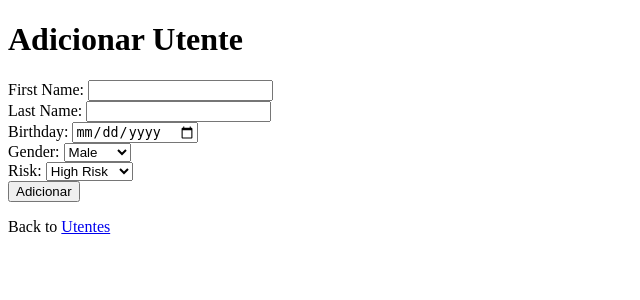
After one commit to GoncaloCSilva/Detect-id, a Django app: page /adicionarUtente in a window 1280 px wide. The commit adds this page. Shown: the top 300 px of the page, without its empty margins (0-640 px from the left). Run offline with Django 5.2, Linux system fonts and the light colour scheme.

Commit message:
Adicionar Utentes - POST

```diff
--- /dev/null
+++ b/my_detectID/utentes/templates/adicionarUtente.html
@@ -0,0 +1,45 @@
+{% extends "master.html" %}
+
+{% block title %}
+    My Detect.Id - Adicionar Utente
+{% endblock %}
+
+{% block content %}
+  <h1>Adicionar Utente</h1>
+
+  <form method="POST"action="{% url 'adicionarUtente' %}">
+    <label for="firstname">First Name:</label>
+    <input type="text" id="firstname" name="firstname" required>
+
+    <br>
+
+    <label for="lastname">Last Name:</label>
+    <input type="text" id="lastname" name="lastname" required>
+    <br>
+
+    <label for="birthday">Birthday:</label>
+    <input type="date" id="birthday" name="birthday" required>
+    <br>
+
+    <label for="gender">Gender:</label>
+    <select id="gender" name="gender" required>
+      <option value="Male">Male</option>
+      <option value="Female">Female</option>
+      <option value="Other">Other</option>
+    </select>
+    <br>
+
+    <label for="risk">Risk:</label>
+    <select id="risk" name="risk" required>
+      <option value="High Risk">High Risk</option>
+      <option value="Some Risk">Some Risk</option>
+      <option value="No Risk">No Risk</option>
+    </select>
+    <br>
+
+    <button type="submit">Adicionar</button>
+  </form>
+
+  <p>Back to <a href="/utentes">Utentes</a></p>
+
+{% endblock %}
--- a/my_detectID/utentes/templates/details.html
+++ b/my_detectID/utentes/templates/details.html
@@ -1,7 +1,7 @@
 {% extends "master.html" %}
 
 {% block title %}
-  Details about {{ mymember.firstname }} {{ mymember.lastname }}
+  My Detect.Id - Details about {{ mymember.firstname }} {{ mymember.lastname }}
 {% endblock %}
 
 
--- a/my_detectID/utentes/templates/main.html
+++ b/my_detectID/utentes/templates/main.html
@@ -1,7 +1,7 @@
 {% extends "master.html" %}
 
 {% block title %}
-  My Tennis Club
+  My Detect.Id
 {% endblock %}
 
 
--- a/my_detectID/utentes/templates/utentes.html
+++ b/my_detectID/utentes/templates/utentes.html
@@ -7,7 +7,9 @@
 
 {% block content %}
 
-<p><a href="/">HOME</a></p>
+<p><a href="/">HOME</a>
+  <a href="/adicionarUtente">Adicionar Utente</a>
+</p>
 
   <h1 style="margin-left: 15%;">Utentes</h1>
 
--- a/my_detectID/utentes/urls.py
+++ b/my_detectID/utentes/urls.py
@@ -5,5 +5,6 @@ urlpatterns = [
     path('utentes/', views.utentes, name='utentes'),
     path('utentes/details/<int:id>', views.details, name='details'),
     path('', views.main, name='main'),
+    path('adicionarUtente', views.adicionarUtente, name='adicionarUtente'),
 
 ]
--- a/my_detectID/utentes/views.py
+++ b/my_detectID/utentes/views.py
@@ -1,5 +1,6 @@
-from django.shortcuts import render
+from django.shortcuts import render,redirect
 from django.http import HttpResponse
+from django.views.decorators.csrf import csrf_exempt
 from .models import Utente
 from django.template import loader
 
@@ -24,3 +25,24 @@ def details(request, id):
 def main(request):
   template = loader.get_template('main.html')
   return HttpResponse(template.render())
+
+@csrf_exempt  # Desativa a verificação CSRF para esta view
+def adicionarUtente(request):
+
+  if request.method == "POST":
+
+      firstname = request.POST.get("firstname")
+      lastname = request.POST.get("lastname")
+      birthday = request.POST.get("birthday")
+      gender = request.POST.get("gender")
+      risk = request.POST.get("risk")
+
+      Utente.objects.create(
+          firstname=firstname, lastname=lastname, birthday=birthday, gender=gender, risk=risk
+      )
+
+      return redirect("/utentes/")
+
+
+  template = loader.get_template('adicionarUtente.html')
+  return HttpResponse(template.render())
```
Also changed, not shown: my_detectID/db.sqlite3.
